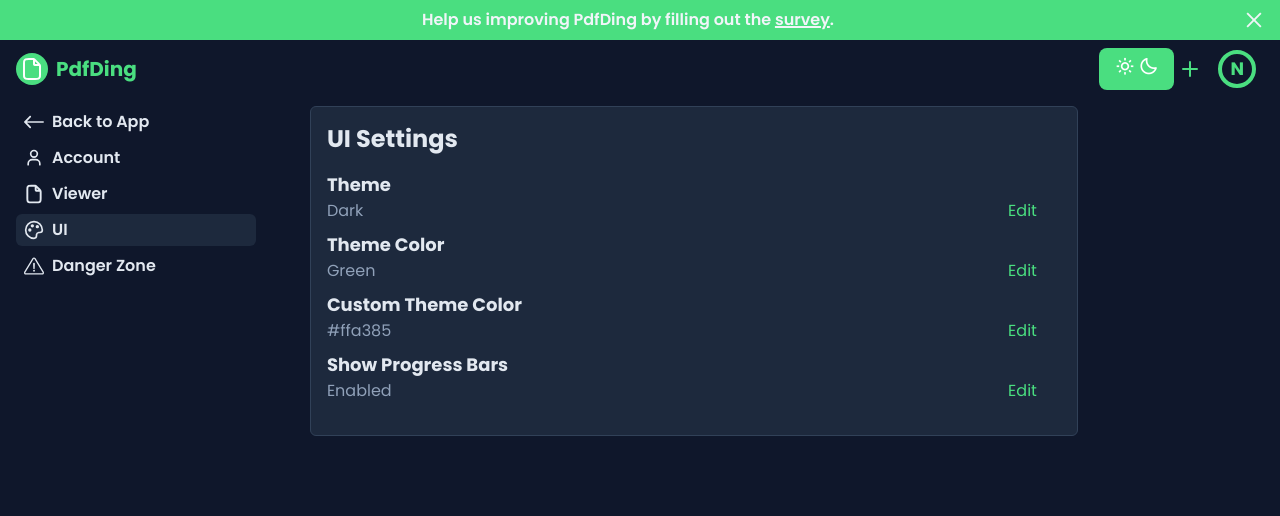
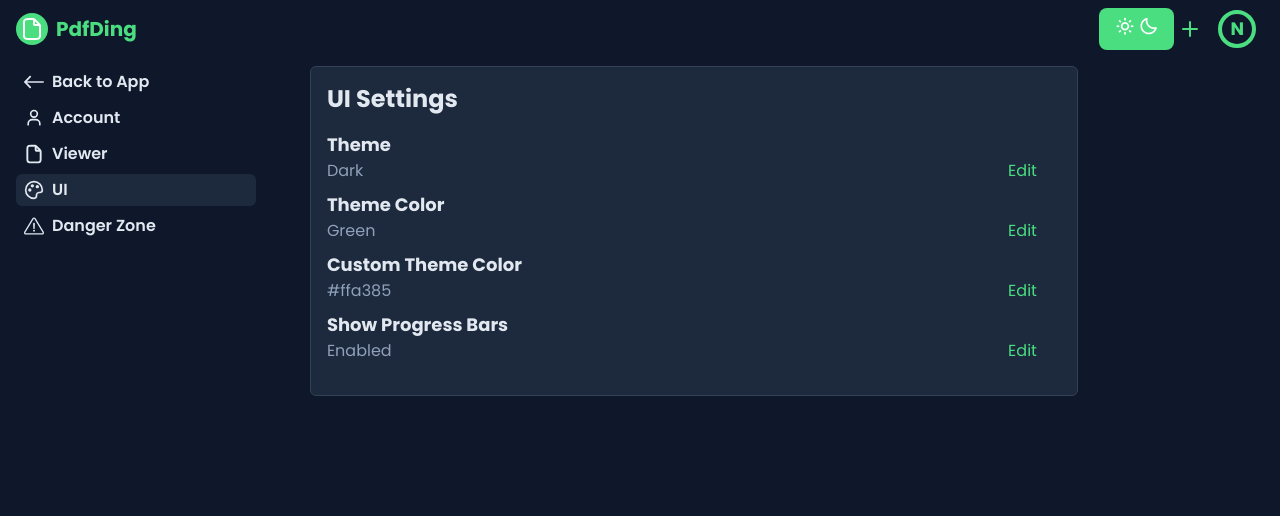
Before and after one commit to edalcin/newPdfDing, a Django app: page /profile/ui_settings in a window 1280 px wide. Shown: the top 516 px of the page. Run offline with Django 5.2, Linux system fonts and the light colour scheme; the visitor is signed in with stand-in values (Sample User, id 1); style sheets or scripts are compiled from the project's sources; parts of the project's set-up code (start-up, migrations or seed data) failed here and were passed over; some libraries are stand-ins or nearby versions.

Commit message:
fix: remove upstream survey/donation nagging banner and repo link
Removes all traces of the original PdfDing project's external-facing
nagging system (the 'fill out the survey' banner and its donation
follow-up), plus the sidebar footer link to the upstream repo.

- Drop Profile.last_time_nagged field, needs_nagging property, and
  NAGGING_INTERVAL_WEEKS constant (migration 0033).
- Remove UpdateLastTimeNagged view/url and nagging_banner.html include.
- Repoint sidebar footer link from mrmn2/PdfDing to edalcin/newPdfDing.
- Migration 0031 no longer imports a live users.models callable so it
  stays valid after the function backing it is removed.
- Drop now-dead tests.

```diff
--- a/pdfding/templates/includes/header.html
+++ b/pdfding/templates/includes/header.html
@@ -2,9 +2,6 @@
 {% load i18n %}
 {# do not remove background as it otherwise sticky will lock strange #}
 <header class="flex flex-col pt-1 md:pt-2 pb-1 md:pb-2 sticky top-0 z-40 bg-slate-50 dark:bg-slate-900">
-    {% if request.user.is_authenticated and request.user.profile.needs_nagging %}
-    {% include 'includes/nagging_banner.html' %}
-    {% endif %}
     <div class="pr-2 pl-2 md:pl-4 md:pr-4 lg:pr-6 flex items-center justify-between">
         <a class="flex items-center gap-x-2 md:pr-4 py-1" href="/">
             <div id="logo_div" class="flex items-center justify-center bg-primary h-8 w-8 rounded-full">
--- a/pdfding/templates/includes/nagging_banner.html
+++ /dev/null
@@ -1,18 +0,0 @@
-<div id="nagging_banner" class="flex flex-row justify-between items-center
-            bg-primary px-2 md:px-4 py-2 -mt-1! md:-mt-2! mb-2 text-slate-100">
-  <div class="hidden md:block">
-  </div>
-  <div class="font-semibold">
-    <span class="pr-1">
-      Help us improving PdfDing by filling out the <a class="underline decoration-2" href="https://opnform.com/forms/pdfding-feedback-fdnojn">survey</a>.
-    </span>
-  </div>
-  <div id="close_nagging_banner"
-       hx-post="{% url 'update_last_time_nagged' %}"
-       hx-headers='{"X-CSRFToken": "{{ csrf_token }}"}'
-       class="cursor-pointer hover:text-white">
-    <svg class="w-5 h-5" viewBox="0 0 16 16" fill="none" xmlns="http://www.w3.org/2000/svg">
-      <path d="M14 3.06055L9.06055 8L14 12.9385L12.9395 14L8 9.06055L3.06152 14L2.00098 12.9395L6.93848 8L2 3.06152L3.06055 2.00098L7.99902 6.93945L12.9385 2L14 3.06055Z" fill="currentColor"/>
-    </svg>
-  </div>
-</div>
--- a/pdfding/templates/layouts/base_sidebar.html
+++ b/pdfding/templates/layouts/base_sidebar.html
@@ -8,7 +8,7 @@
     <div class="hidden md:block md:w-52! lg:w-60! py-2 absolute bottom-0 fixed
                 text-sm text-slate-400 [&>div]:pl-1">
         <div>
-            <a class="hover:underline" href="https://github.com/mrmn2/PdfDing">PdfDing</a>
+            <a class="hover:underline" href="https://github.com/edalcin/newPdfDing">PdfDing</a>
             <span> {{ VERSION }}</span>
         </div>
     </div>
--- a/pdfding/users/models.py
+++ b/pdfding/users/models.py
@@ -1,5 +1,3 @@
-from datetime import datetime, timedelta, timezone
-
 from django.contrib.auth.models import User
 from django.db import models
 from django.db.models import QuerySet
@@ -12,11 +10,6 @@ newest_trans = _('Newest')
 oldest_trans = _('Oldest')
 name_asc_trans = _('Name Asc')
 name_desc_trans = _('Name Desc')
-NAGGING_INTERVAL_WEEKS = 2
-
-
-def get_last_time_nagged_initial():  # pragma: no cover
-    return datetime.now(tz=timezone.utc) - timedelta(weeks=5)
 
 
 class Profile(models.Model):
@@ -82,7 +75,6 @@ class Profile(models.Model):
     dark_mode = models.CharField(choices=DarkMode.choices, max_length=6, default=DarkMode.DARK)
     layout = models.CharField(choices=LayoutChoice.choices, max_length=7, default=LayoutChoice.COMPACT)
     language = models.CharField(choices=LanguageChoice.choices, max_length=30, default=LanguageChoice.ENGLISH)
-    last_time_nagged = models.DateTimeField(default=get_last_time_nagged_initial)
     pdf_inverted_mode = models.CharField(choices=EnabledChoice.choices, max_length=8, default=EnabledChoice.DISABLED)
     pdf_keep_screen_awake = models.CharField(
         choices=EnabledChoice.choices, max_length=8, default=EnabledChoice.DISABLED
@@ -196,15 +188,3 @@ class Profile(models.Model):
         language_codes = {'Auto': 'auto', 'English': 'en'}
 
         return language_codes[self.language]
-
-    @property
-    def needs_nagging(self):
-        """
-        Check if a user needs to be nagged. This is used for nagging users to fill out a survey
-        or support PdfDing through donations.
-        """
-
-        if (datetime.now(tz=timezone.utc) - self.last_time_nagged).days > NAGGING_INTERVAL_WEEKS * 7:
-            return True
-        else:
-            return False
--- a/pdfding/users/urls.py
+++ b/pdfding/users/urls.py
@@ -13,6 +13,5 @@ urlpatterns = [
     path('change_tree_mode', views.ChangeTreeMode.as_view(), name="change_tree_mode"),
     path('change_collection/<collection_id>', views.ChangeCollection.as_view(), name="change_collection"),
     path('open_collapse_tags', views.OpenCollapseTags.as_view(), name="open_collapse_tags"),
-    path('update_last_time_nagged', views.UpdateLastTimeNagged.as_view(), name="update_last_time_nagged"),
     path('signatures', views.Signatures.as_view(), name="signatures"),
 ]
--- a/pdfding/users/views.py
+++ b/pdfding/users/views.py
@@ -1,5 +1,4 @@
 import json
-from datetime import datetime, timezone
 
 from django.conf import settings as django_settings
 from django.contrib import messages
@@ -218,22 +217,6 @@ class OpenCollapseTags(View):
         return redirect('account_settings')
 
 
-class UpdateLastTimeNagged(View):
-    """View for updating the last time a user was nagged."""
-
-    def post(self, request: HttpRequest):
-        """Update the last time a user was nagged with the current datetime."""
-
-        if request.htmx:  # type: ignore
-            user_profile = request.user.profile  # type: ignore
-            user_profile.last_time_nagged = datetime.now(tz=timezone.utc)
-
-            user_profile.save()
-
-            return HttpResponseClientRefresh()
-
-        return redirect('pdf_overview')
-
 
 class Signatures(View):
     """View for gettings and setting signatures"""
```
Also changed, not shown: pdfding/e2e/test_users_e2e.py (+0 -25 lines), pdfding/users/tests/test_models.py (+0 -16 lines), pdfding/users/tests/test_views.py (+0 -14 lines), pdfding/users/migrations/0031_add_nagging.py, pdfding/users/migrations/0033_remove_nagging_feature.py (added).
